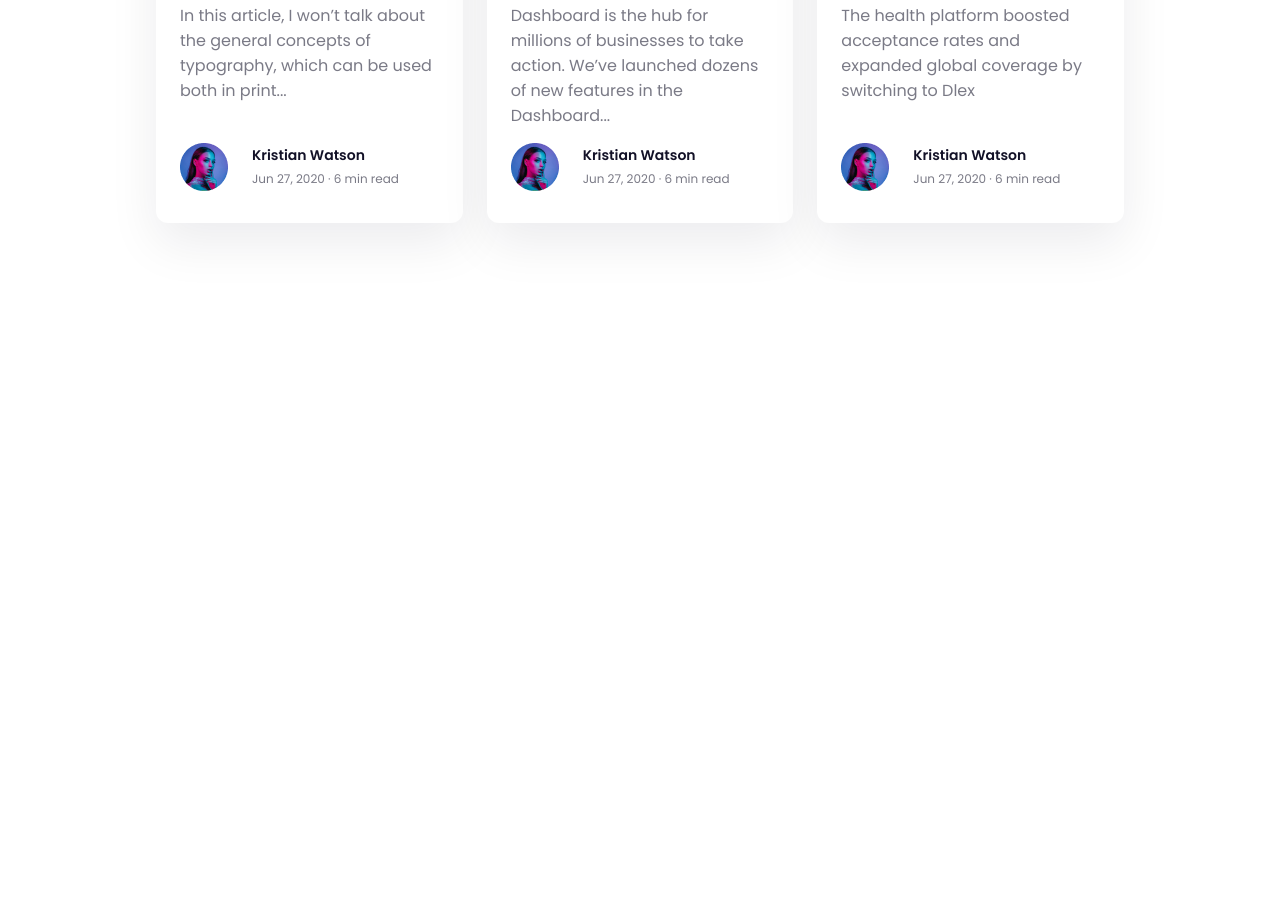
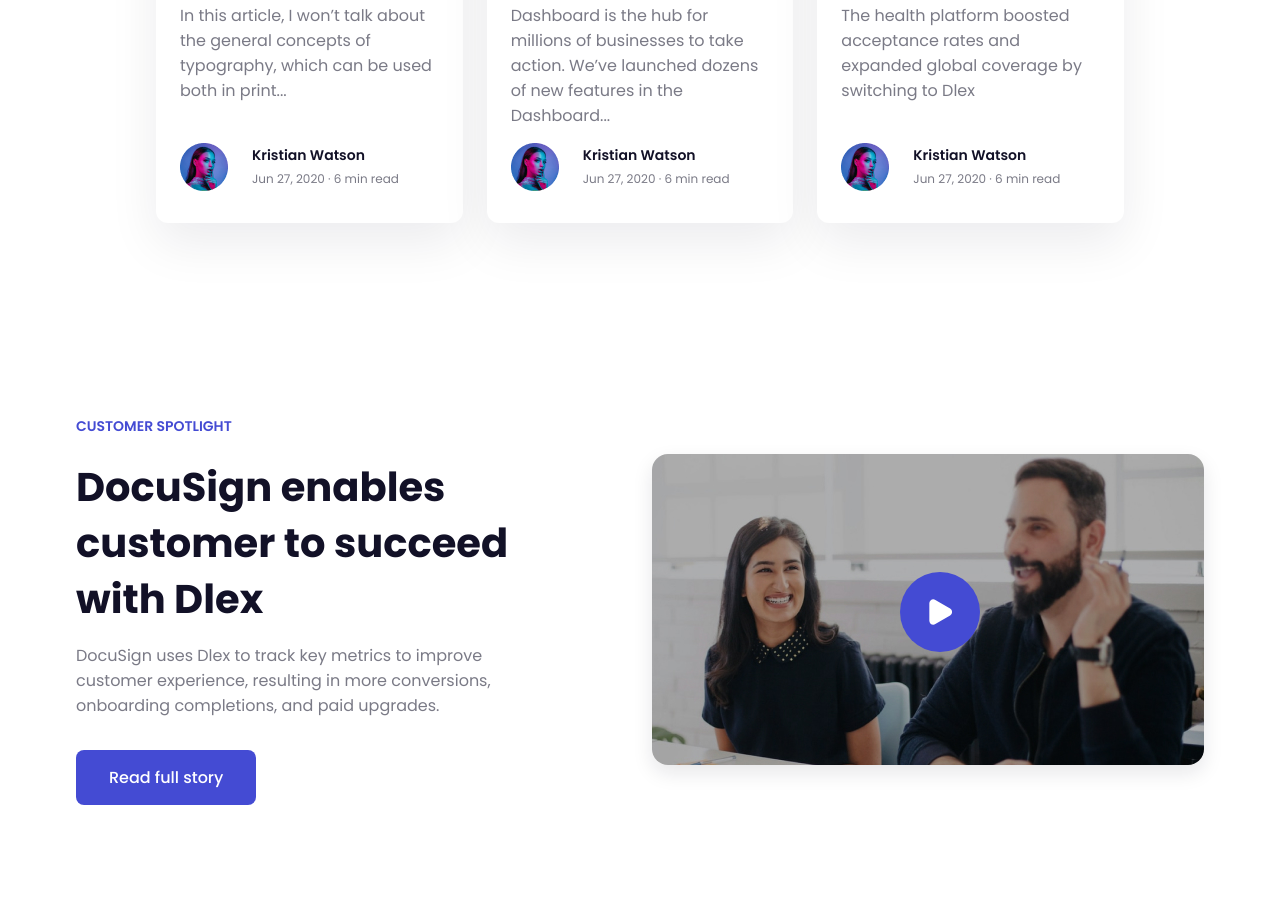
Before and after one commit to Akkhazriel/DLEX, a website: page src/html/page-03.html in a window 1280 px wide. Shown: the part 2662-3563 px from the top of the page. Before the commit the page ends 2981 px from the top, so only its background shows below. Drawn offline with nearby package versions, Linux system fonts and the light colour scheme; files that its build step writes are made by us from their sources; files whose address does not match are found by name.

Commit message:
add section spotlight for page-03

```diff
--- /dev/null
+++ b/src/html/blocks/page-03/spotlight.html
@@ -0,0 +1,20 @@
+<section class="spotlight">
+    <div class="spotlight__container">
+        <div class="spotlight__wrapper">
+            <div class="spotlight__text">
+                <h3 class="spotlight-text__category text-category">Customer Spotlight</h3>
+                <h2 class="spotlight-text__title text-title">DocuSign enables customer to succeed with Dlex</h2>
+                <p class="spotlight-text__description text-description">
+                    DocuSign uses Dlex to track key metrics to improve customer experience,
+                    resulting in more conversions,
+                    onboarding completions, and paid upgrades.
+                </p>
+                <button class="spotlight-text__button">Read full story</button>
+            </div>
+            <div class="spotlight__video">
+                <img src="./img/page-03/spotlight/videoimg.jpg" alt="Video" class="spotlight-video__img">
+                <div class="img-play"></div>
+            </div>
+        </div>
+    </div>
+</section>
--- a/src/html/page-03.html
+++ b/src/html/page-03.html
@@ -25,6 +25,7 @@
     <main>
         @@include('./blocks/index/about.html')
         @@include('./blocks/page-03/blog-03.html')
+        @@include('./blocks/page-03/spotlight.html')
     </main>
 
 </body>
--- a/src/scss/blocks/index/_header.scss
+++ b/src/scss/blocks/index/_header.scss
@@ -81,6 +81,7 @@
                 }
                 li {
                     position: relative;
+                    cursor: pointer;
                     &:nth-child(5), &:nth-child(6) {
                         display: none;
                         @media(max-width: 730px) {
--- /dev/null
+++ b/src/scss/blocks/page-03/_spotlight.scss
@@ -0,0 +1,123 @@
+.spotlight {
+    &__container {
+        padding-top: 96px;
+        padding-bottom: 96px;
+        @media(max-width: 1300px) {
+            padding: 96px 30px;
+        }
+    }
+    &__wrapper {
+        display: flex;
+        align-items: center;
+        column-gap: 120px;
+        justify-content: center;
+        @media(max-width: 999px) {
+            flex-direction: column;
+            row-gap: 40px;
+            text-align: center;
+        }
+    }
+    &__text {
+        display: flex;
+        flex-direction: column;
+        align-items: flex-start;
+        @media(max-width: 999px) {
+            align-items: center;
+        }
+        .text-category {
+            font-size: 14px;
+            margin-bottom: 20px;
+        }
+        .text-title {
+            font-size: 40px;
+            max-width: 456px;
+            margin-bottom: 16px;
+            @media(max-width: 500px) {
+                max-width: 400px;
+                font-size: 32px;
+            }
+            @media(max-width: 360px) {
+                max-width: 300px;
+                font-size: 24px;
+            }
+            @media(max-width: 300px) {
+                max-width: 200px;
+                font-size: 16px;
+            }
+        }
+        .text-description {
+            font-size: 16px;
+            max-width: 456px;
+            margin-bottom: 32px;
+            @media(max-width: 360px) {
+                font-size: 12px;
+            }
+        }
+        .spotlight-text__button {
+            color: #FFF;
+            font-size: 16px;
+            font-weight: 500;
+
+            background: var(--indigo);
+            border: 1px solid transparent;
+            padding: 14px 32px;
+            border-radius: 8px;
+            transition: .3s linear;
+            &:hover {
+                color: var(--black);
+                background: transparent;
+
+                border: 1px solid var(--black-40);
+            }
+        }
+    }
+    &__video {
+        position: relative;
+        img {
+            border-radius: 16px;
+            box-shadow: 0px 8px 20px 0px rgba(18, 17, 39, 0.10);
+        }
+        .img-play {
+            background: var(--indigo);
+            position: absolute;
+            width: 80px;
+            height: 80px;
+            border-radius: 50%;
+            top: 38%;
+            left: 45%;
+            @media(max-width: 500px) {
+                width: 60px;
+                height: 60px;
+            }
+            @media(max-width: 360px) {
+                width: 40px;
+                height: 40px;
+            }
+            &::before {
+                content: '';
+                position: absolute;
+
+                background-image: url('./../img/page-03/spotlight/play-filled.svg');
+                background-position: center center;
+                background-size: cover;
+                background-repeat: no-repeat;
+                width: 32px;
+                height: 32px;
+                top: 30%;
+                left: 30%;
+                @media(max-width: 500px) {
+                    width: 22px;
+                    height: 22px;
+                    left: 32%;
+                    top: 32%;
+                }
+                @media(max-width: 360px) {
+                    width: 18px;
+                    height: 18px;
+                    top: 30%;
+                    left: 30%;
+                }
+            }
+        }
+    }
+}
```
Also changed, not shown: build/blocks/page-03/spotlight.html (added), build/css/main.css, build/img/page-03/blog-03/Rectangle 4-1.png (deleted), build/img/page-03/blog-03/Rectangle 4-2.png (deleted), build/img/page-03/blog-03/Rectangle 4.png (deleted), build/img/page-03/spotlight/play-filled.svg (added), build/img/page-03/spotlight/videoimg.jpg (added), build/page-03.html, src/img/page-03/spotlight/play-filled.svg (added), src/img/page-03/spotlight/videoimg.jpg (added).
